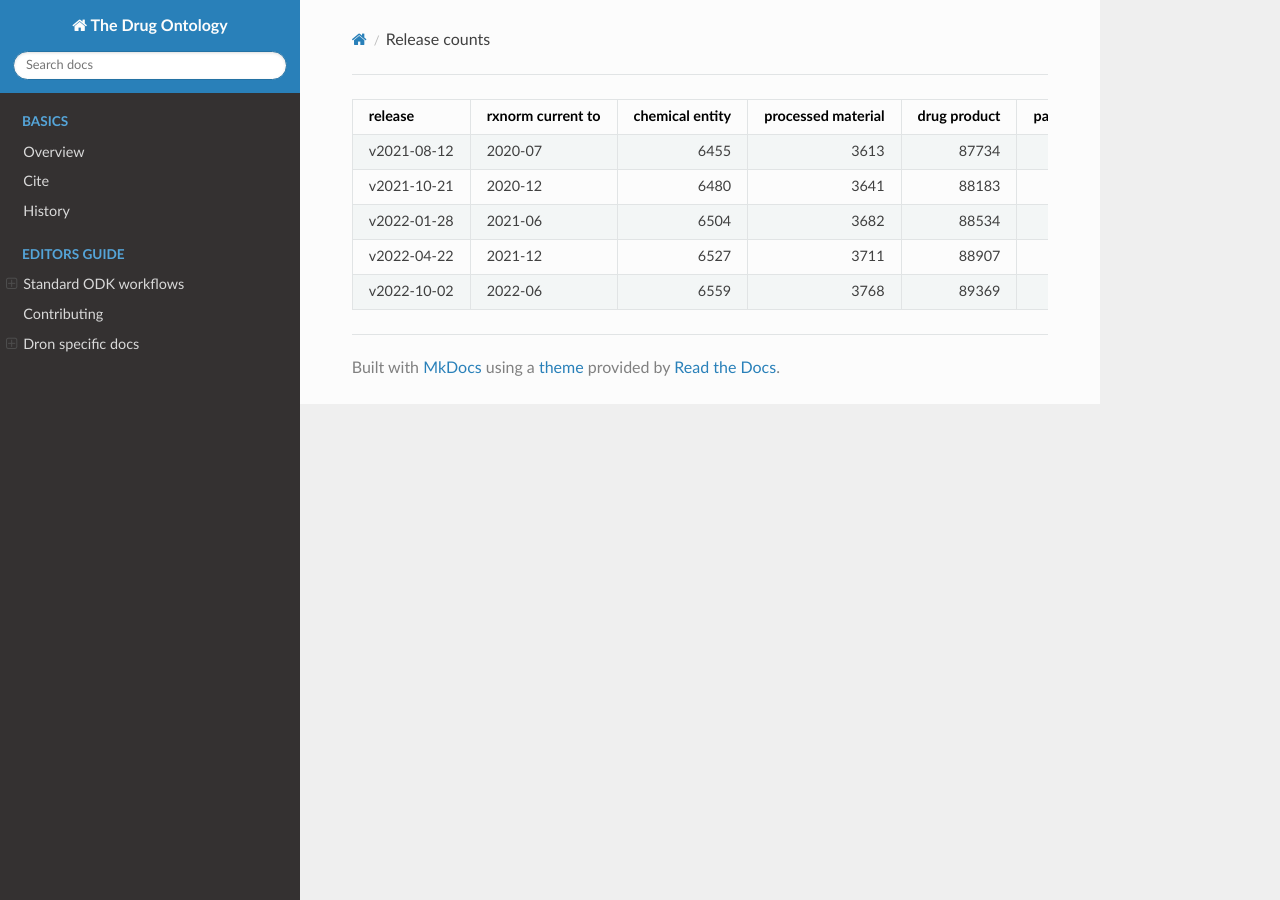
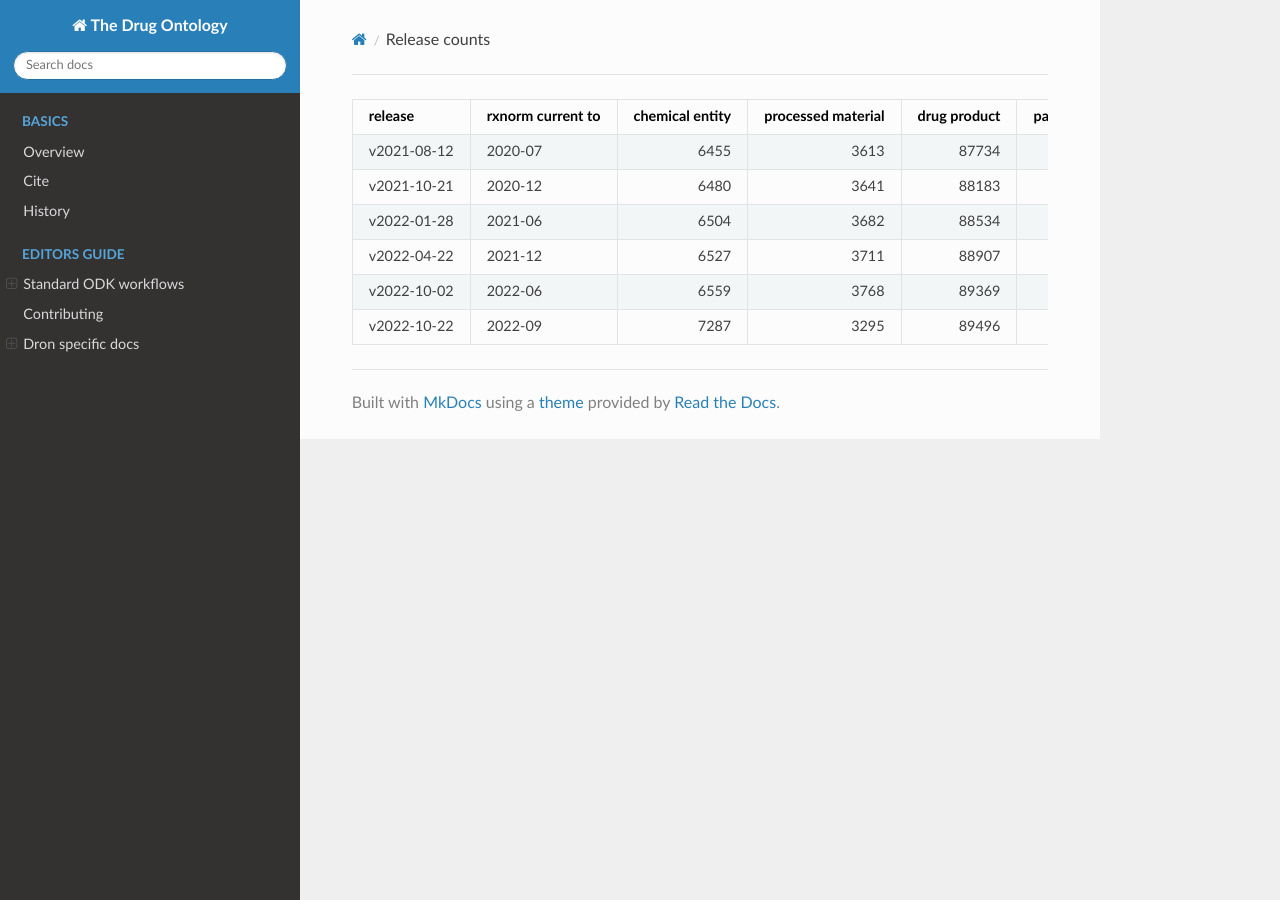
Before and after one commit to mcwdsi/dron, an MkDocs documentation site: the page built from docs/release-counts.md, in a window 1280 px wide. Built offline with MkDocs 1.6.1, drawn with Linux system fonts in a browser that asks for light colours; nearby versions of some CDN libraries.

Commit message:
updating files for v2022-10-22 release

```diff
--- a/docs/release-counts.md
+++ b/docs/release-counts.md
@@ -5,3 +5,4 @@
 | v2022-01-28 | 2021-06 | 6504 | 3682 | 88534 | 533695 |
 | v2022-04-22 | 2021-12 | 6527 | 3711 | 88907 | 544964 |
 | v2022-10-02 | 2022-06 | 6559 | 3768 | 89369 | 556112 |
+| v2022-10-22 | 2022-09 | 7287 | 3295 | 89496 | 560801 |
```
Also changed, not shown: docs/highest-id-by-release.md (+1 -0 lines), 10 other files.
